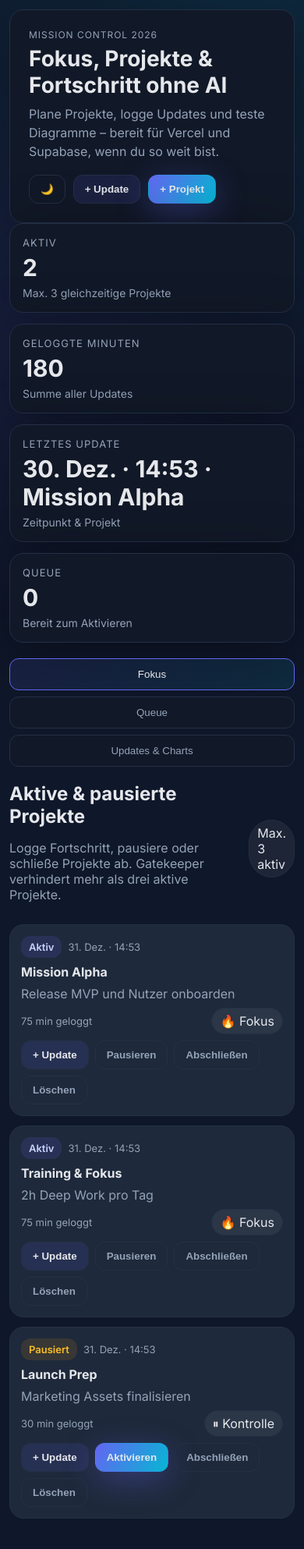
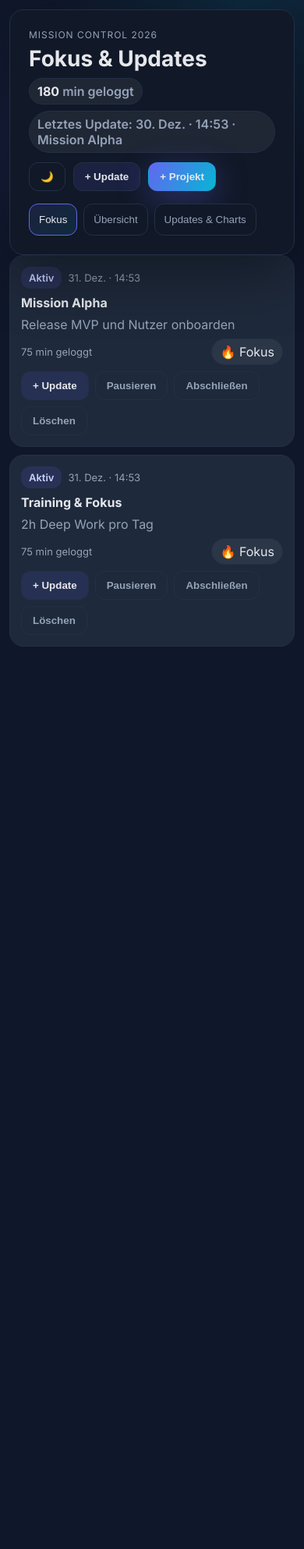
Before and after one commit to VibeJaro/Projects-2026, a website with bundled scripts: page index.html in a window 390 px wide. Shown: the top 1986 px of the page at 78% size. After the commit the page ends 905 px from the top, so only its background shows below. Built offline with nearby package versions, Linux system fonts and the light colour scheme.

Commit message:
Refine UI layout and overview

```diff
--- a/index.html
+++ b/index.html
@@ -9,67 +9,37 @@
 </head>
 <body>
   <div class="app-shell">
-    <header class="topbar">
-      <div>
+    <header class="topbar sticky">
+      <div class="brand">
         <p class="eyebrow">Mission Control 2026</p>
-        <h1>Fokus, Projekte & Fortschritt ohne AI</h1>
-        <p class="lede">Plane Projekte, logge Updates und teste Diagramme – bereit für Vercel und Supabase, wenn du so weit bist.</p>
+        <h1>Fokus & Updates</h1>
+        <div class="pill-row">
+          <span class="pill"><strong id="metricMinutes">0</strong> min geloggt</span>
+          <span class="pill">Letztes Update: <span id="metricLast">–</span></span>
+        </div>
       </div>
       <div class="top-actions">
         <button class="ghost" id="themeToggle" aria-label="Theme umschalten">🌙</button>
         <button class="secondary" id="quickLog">+ Update</button>
         <button class="primary" id="quickProject">+ Projekt</button>
       </div>
-    </header>
-
-    <section class="summary-grid" aria-label="Kennzahlen">
-      <article class="summary-card">
-        <div class="summary-label">Aktiv</div>
-        <div class="summary-value" id="metricActive">0</div>
-        <p class="summary-sub">Max. 3 gleichzeitige Projekte</p>
-      </article>
-      <article class="summary-card">
-        <div class="summary-label">Geloggte Minuten</div>
-        <div class="summary-value" id="metricMinutes">0</div>
-        <p class="summary-sub">Summe aller Updates</p>
-      </article>
-      <article class="summary-card">
-        <div class="summary-label">Letztes Update</div>
-        <div class="summary-value" id="metricLast">–</div>
-        <p class="summary-sub">Zeitpunkt & Projekt</p>
-      </article>
-      <article class="summary-card">
-        <div class="summary-label">Queue</div>
-        <div class="summary-value" id="metricQueue">0</div>
-        <p class="summary-sub">Bereit zum Aktivieren</p>
-      </article>
-    </section>
-
       <nav class="tabs" aria-label="Navigation">
         <button class="tab active" data-view="focus">Fokus</button>
-      <button class="tab" data-view="queue">Queue</button>
+        <button class="tab" data-view="queue">Übersicht</button>
         <button class="tab" data-view="updates">Updates & Charts</button>
       </nav>
+    </header>
 
     <main class="views">
       <section class="view active" id="focusView" aria-label="Aktive Projekte">
-        <div class="panel-header">
-          <div>
-            <h2>Aktive & pausierte Projekte</h2>
-            <p class="muted">Logge Fortschritt, pausiere oder schließe Projekte ab. Gatekeeper verhindert mehr als drei aktive Projekte.</p>
-          </div>
-          <span class="chip">Max. 3 aktiv</span>
-        </div>
-        <div id="focusList" class="card-grid"></div>
+        <div id="focusList" class="card-grid tight"></div>
       </section>
 
       <section class="view" id="queueView" aria-label="Queue und neue Projekte">
         <div class="panel-header">
           <div>
-            <h2>Queue & neues Projekt</h2>
-            <p class="muted">Lege ein Projekt an und aktiviere es, sobald Kapazität frei ist.</p>
+            <h2>Übersicht & neues Projekt</h2>
           </div>
-          <button class="secondary" id="resetData">Seed laden</button>
         </div>
         <form id="projectForm" class="panel form-card">
           <div class="field">
@@ -88,46 +58,42 @@
 
         <div class="panel">
           <div class="panel-header">
-            <h3>Queued</h3>
-            <p class="muted">Aktiviere, sobald der Gatekeeper grünes Licht gibt.</p>
+            <h3>Warteliste & pausiert</h3>
           </div>
-          <div id="queueList" class="card-grid"></div>
+          <div id="queueList" class="card-grid uniform"></div>
         </div>
 
         <div class="panel">
           <div class="panel-header">
             <h3>Abgeschlossen</h3>
-            <p class="muted">Archiv der fertigen Missionen.</p>
           </div>
-          <div id="doneList" class="card-grid compact"></div>
+          <div id="doneList" class="card-grid uniform compact"></div>
         </div>
       </section>
 
       <section class="view" id="updatesView" aria-label="Updates und Diagramme">
         <div class="panel-header">
-          <div>
-            <h2>Updates & Diagramme testen</h2>
-            <p class="muted">Timeline, Balken & Heatmap zeigen, ob dein Fokus funktioniert.</p>
+          <h2>Charts & Reports</h2>
         </div>
-          <button class="secondary" id="openLogFromUpdates">+ Update</button>
-        </div>
-        <div class="panel split">
-          <div class="timeline" id="timeline"></div>
-          <div class="charts">
+        <div class="charts grid">
           <div class="chart-card">
             <div class="panel-header">
               <h3>Fokusverteilung</h3>
-                <p class="muted small">Balkenbreite = investierte Minuten pro Projekt.</p>
             </div>
             <div id="barChart" class="bar-chart"></div>
           </div>
           <div class="chart-card">
             <div class="panel-header">
               <h3>Letzte 14 Tage</h3>
-                <p class="muted small">Heatmap zeigt, wann Updates geschrieben wurden.</p>
             </div>
             <div id="heatmap" class="heatmap"></div>
           </div>
+          <div class="chart-card placeholder">
+            <div class="panel-header">
+              <h3>AI Report</h3>
+              <span class="muted small">Platzhalter</span>
+            </div>
+            <p class="muted">Künftiger Report auf Basis der Logs.</p>
           </div>
         </div>
       </section>
--- a/src/main.js
+++ b/src/main.js
@@ -7,7 +7,7 @@ import {
   setProjectStatus,
   statsSnapshot,
 } from "./state.js";
-import { loadState, resetState, saveState } from "./persistence.js";
+import { loadState, saveState } from "./persistence.js";
 
 let state = loadState();
 let activeView = "focus";
@@ -20,17 +20,14 @@ const views = {
 };
 
 const summaryEls = {
-  active: document.getElementById("metricActive"),
   minutes: document.getElementById("metricMinutes"),
   last: document.getElementById("metricLast"),
-  queue: document.getElementById("metricQueue"),
 };
 
 const lists = {
   focus: document.getElementById("focusList"),
   queue: document.getElementById("queueList"),
   done: document.getElementById("doneList"),
-  timeline: document.getElementById("timeline"),
   barChart: document.getElementById("barChart"),
   heatmap: document.getElementById("heatmap"),
 };
@@ -44,11 +41,9 @@ const logDate = document.getElementById("logDate");
 const toast = document.getElementById("toast");
 
 const quickLogBtn = document.getElementById("quickLog");
-const openLogFromUpdates = document.getElementById("openLogFromUpdates");
 const quickProjectBtn = document.getElementById("quickProject");
 const projectForm = document.getElementById("projectForm");
 const themeToggle = document.getElementById("themeToggle");
-const resetBtn = document.getElementById("resetData");
 const chipButtons = document.querySelectorAll(".chip-row .chip");
 const closeModalBtn = document.getElementById("closeModal");
 const cancelLogBtn = document.getElementById("cancelLog");
@@ -93,9 +88,7 @@ function persist() {
 
 function renderSummary() {
   const stats = statsSnapshot(state);
-  summaryEls.active.textContent = stats.active.length;
   summaryEls.minutes.textContent = stats.totalMinutes;
-  summaryEls.queue.textContent = stats.queued.length;
   summaryEls.last.textContent = stats.lastLog
     ? `${formatDate(stats.lastLog.createdAt)} · ${projectName(stats.lastLog.projectId)}`
     : "–";
@@ -108,7 +101,7 @@ function statusBadge(status) {
     active: "Aktiv",
     paused: "Pausiert",
     queued: "Queue",
-    done: "Done",
+    done: "Fertig",
   }[status];
   badge.textContent = label ?? status;
   return badge;
@@ -121,6 +114,27 @@ function projectName(id) {
 function projectMinutes(projectId) {
   const totals = buildProjectTotals(state);
   return totals.get(projectId) ?? 0;
+}
+
+function chipLabel(status) {
+  switch (status) {
+    case "active":
+      return "🔥 Fokus";
+    case "paused":
+      return "⏸ Pausiert";
+    case "queued":
+      return "📂 Wartet";
+    case "done":
+      return "🏁 Abgeschlossen";
+    default:
+      return status;
+  }
+}
+
+function currentDateTimeLocal() {
+  const now = new Date();
+  const tzOffset = now.getTimezoneOffset() * 60000;
+  return new Date(now.getTime() - tzOffset).toISOString().slice(0, 16);
 }
 
 function renderProjectCard(project, context = "focus") {
@@ -136,7 +150,7 @@ function renderProjectCard(project, context = "focus") {
     <p class="goal">${project.goal || "Kein Ziel hinterlegt"}</p>
     <div class="goal-row">
       <span class="meta">${formatMinutes(minutes)} geloggt</span>
-      <span class="chip">${project.status === "active" ? "🔥 Fokus" : "⏸ Kontrolle"}</span>
+      <span class="chip">${chipLabel(project.status)}</span>
     </div>
     <div class="button-row"></div>
   `;
@@ -188,7 +202,7 @@ function renderProjectCard(project, context = "focus") {
 function renderFocus() {
   const stats = statsSnapshot(state);
   lists.focus.innerHTML = "";
-  const items = [...stats.active, ...stats.paused];
+  const items = stats.active.slice(0, 3);
   if (!items.length) {
     lists.focus.innerHTML = '<p class="muted">Keine aktiven Projekte. Ab in die Queue!</p>';
     return;
@@ -199,36 +213,16 @@ function renderFocus() {
 function renderQueue() {
   const stats = statsSnapshot(state);
   lists.queue.innerHTML = "";
-  stats.queued.forEach((project) => lists.queue.appendChild(renderProjectCard(project, "queue")));
-  if (!stats.queued.length) {
-    lists.queue.innerHTML = '<p class="muted">Keine Projekte in der Queue.</p>';
+  const waiting = [...stats.paused, ...stats.queued];
+  waiting.forEach((project) => lists.queue.appendChild(renderProjectCard(project, "queue")));
+  if (!waiting.length) {
+    lists.queue.innerHTML = '<p class="muted">Keine Projekte in der Übersicht.</p>';
   }
   lists.done.innerHTML = "";
   stats.done.forEach((project) => lists.done.appendChild(renderProjectCard(project)));
   if (!stats.done.length) {
     lists.done.innerHTML = '<p class="muted">Noch nichts abgeschlossen.</p>';
   }
-}
-
-function renderTimeline() {
-  const items = state.logs.slice(0, 12);
-  lists.timeline.innerHTML = "";
-  if (!items.length) {
-    lists.timeline.innerHTML = '<p class="muted">Noch keine Updates geschrieben.</p>';
-    return;
-  }
-  items.forEach((log) => {
-    const el = document.createElement("article");
-    el.className = "item";
-    el.innerHTML = `
-      <div class="badge-row">${statusBadge(state.projects.find((p) => p.id === log.projectId)?.status ?? "queued").outerHTML}
-      <span class="meta">${projectName(log.projectId)}</span></div>
-      <h4>${formatMinutes(log.minutes)}</h4>
-      <p class="goal">${log.note || "Ohne Notiz"}</p>
-      <div class="meta">${formatDate(log.createdAt)}</div>
-    `;
-    lists.timeline.appendChild(el);
-  });
 }
 
 function renderBarChart() {
@@ -279,7 +273,6 @@ function render() {
   renderSummary();
   renderFocus();
   renderQueue();
-  renderTimeline();
   renderBarChart();
   renderHeatmap();
 }
@@ -309,7 +302,7 @@ function openLogModal(projectId) {
   }
   logMinutes.value = "";
   logNote.value = "";
-  logDate.value = "";
+  logDate.value = currentDateTimeLocal();
   modal.classList.remove("hidden");
   logMinutes.focus();
 }
@@ -370,7 +363,6 @@ function bindEvents() {
   });
 
   quickLogBtn.addEventListener("click", () => openLogModal());
-  openLogFromUpdates.addEventListener("click", () => openLogModal());
   quickProjectBtn.addEventListener("click", () => {
     toggleView("queue");
     document.getElementById("projectName").focus();
@@ -379,12 +371,6 @@ function bindEvents() {
   themeToggle.addEventListener("click", () => {
     const nextTheme = state.settings.theme === "dark" ? "light" : "dark";
     setTheme(nextTheme);
-  });
-
-  resetBtn.addEventListener("click", () => {
-    state = resetState();
-    showToast("Seed-Daten geladen", "success");
-    persist();
   });
 
   closeModalBtn.addEventListener("click", closeLogModal);
--- a/styles.css
+++ b/styles.css
@@ -46,25 +46,38 @@ body {
 }
 
 .topbar {
-  display: flex;
-  justify-content: space-between;
-  gap: 18px;
-  align-items: flex-start;
+  display: grid;
+  grid-template-columns: 1fr auto;
+  grid-template-areas:
+    "brand actions"
+    "tabs tabs";
+  gap: 12px;
+  align-items: center;
   background: var(--surface);
   border: 1px solid var(--border);
   border-radius: var(--radius);
   padding: 24px;
   box-shadow: var(--shadow);
 }
+.topbar.sticky {
+  position: sticky;
+  top: 12px;
+  z-index: 10;
+  backdrop-filter: blur(6px);
+}
+.brand { grid-area: brand; }
 
 .eyebrow { text-transform: uppercase; letter-spacing: 0.08em; font-size: 12px; color: var(--muted); margin: 0 0 6px; }
 
 h1 { margin: 0 0 8px; font-size: 28px; }
 .lede { margin: 0; color: var(--muted); line-height: 1.5; }
 
-.top-actions { display: flex; gap: 10px; align-items: center; }
+.top-actions { display: flex; gap: 10px; align-items: center; grid-area: actions; }
+.pill-row { display: flex; gap: 8px; flex-wrap: wrap; }
+.pill { background: rgba(255,255,255,0.06); border: 1px solid var(--border); border-radius: 999px; padding: 6px 10px; color: var(--muted); font-weight: 600; }
+.pill strong { color: var(--text); }
 
-.tabs { display: grid; grid-template-columns: repeat(3, 1fr); margin: 20px 0; gap: 8px; }
+.tabs { display: flex; flex-wrap: wrap; margin: 8px 0 0; gap: 8px; grid-area: tabs; }
 .tab {
   padding: 12px;
   border-radius: 12px;
@@ -116,6 +129,9 @@ h1 { margin: 0 0 8px; font-size: 28px; }
 
 .card-grid { display: grid; grid-template-columns: repeat(auto-fit, minmax(260px, 1fr)); gap: 12px; }
 .card-grid.compact { grid-template-columns: repeat(auto-fit, minmax(200px, 1fr)); }
+.card-grid.tight { gap: 10px; }
+.card-grid.uniform { grid-auto-rows: 1fr; }
+.card-grid.uniform > .card { height: 100%; }
 
 .card {
   background: var(--card);
@@ -155,14 +171,10 @@ h1 { margin: 0 0 8px; font-size: 28px; }
 
 .chip { display: inline-flex; align-items: center; padding: 6px 10px; background: rgba(255,255,255,0.06); border-radius: 999px; color: var(--text); border: 1px solid var(--border); }
 
-.panel.split { display: grid; grid-template-columns: 1.1fr 1fr; gap: 14px; align-items: start; }
-.timeline { display: grid; gap: 10px; }
-.timeline .item { background: var(--card); border: 1px solid var(--border); border-radius: var(--radius); padding: 12px; }
-.timeline .item h4 { margin: 0 0 4px; }
-.timeline .item .meta { display: flex; gap: 8px; align-items: center; font-size: 13px; color: var(--muted); }
-
 .charts { display: grid; gap: 12px; }
+.charts.grid { grid-template-columns: repeat(auto-fit, minmax(280px, 1fr)); }
 .chart-card { background: var(--card); border: 1px solid var(--border); border-radius: var(--radius); padding: 12px; }
+.chart-card.placeholder { border-style: dashed; }
 
 .bar-chart { display: grid; gap: 10px; }
 .bar-row { display: grid; gap: 6px; }
@@ -206,13 +218,18 @@ textarea { resize: vertical; }
 .goal-row { display: flex; gap: 8px; align-items: center; justify-content: space-between; }
 
 @media (max-width: 960px) {
-  .topbar { flex-direction: column; }
-  .panel.split { grid-template-columns: 1fr; }
+  .topbar {
+    grid-template-columns: 1fr;
+    grid-template-areas:
+      "brand"
+      "actions"
+      "tabs";
+  }
+  .top-actions { justify-content: flex-start; }
+  .tabs { margin-top: 4px; }
   .heatmap { grid-template-columns: repeat(auto-fit, minmax(18px, 1fr)); }
 }
 
 @media (max-width: 640px) {
   body { padding: 12px; }
-  .tabs { grid-template-columns: 1fr; }
-  .top-actions { width: 100%; justify-content: flex-start; }
 }
```
Also changed, not shown: updates.md (added, +7 -0 lines), README.md. Lines whose indentation alone changed are shown as unchanged.
